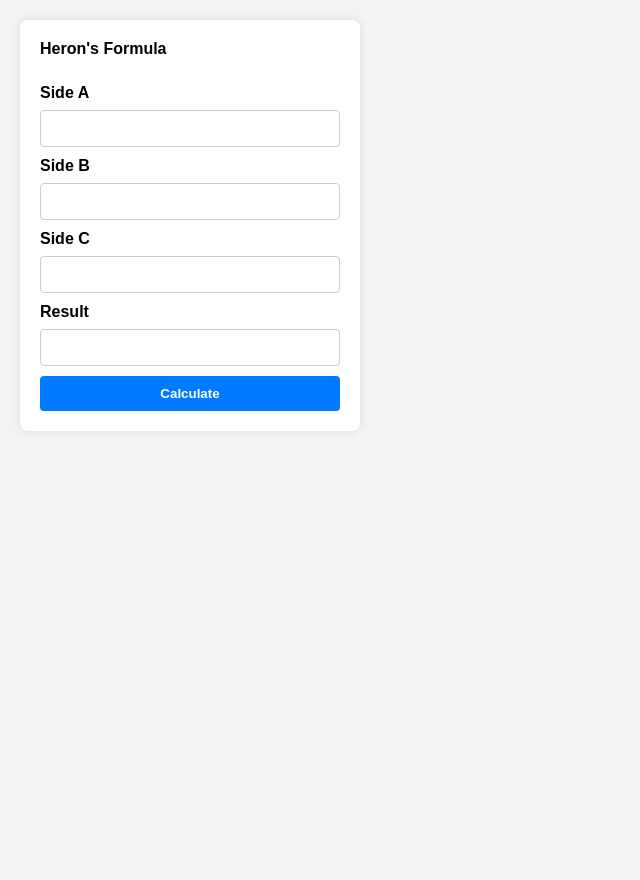
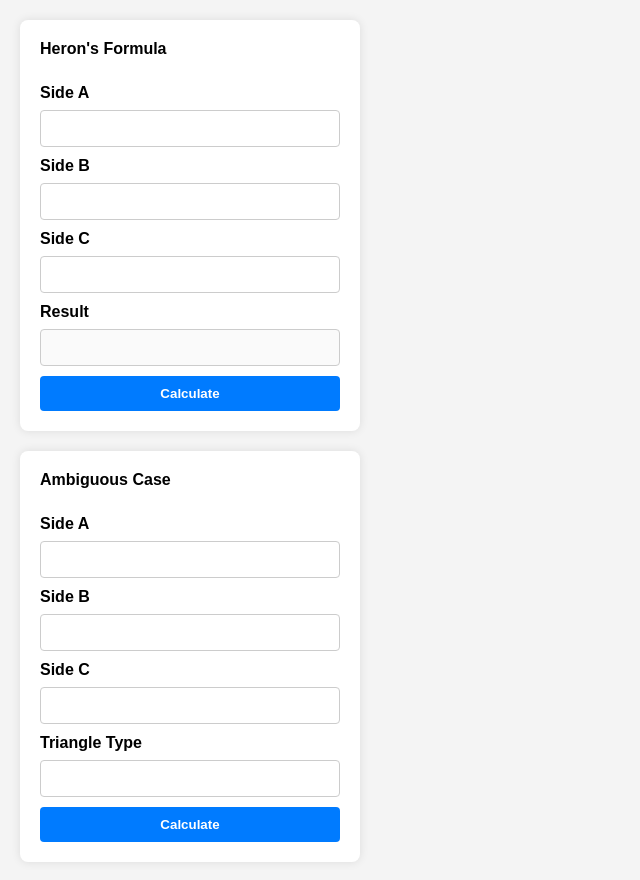
Before and after one commit to JacksonHuang312/assignment3, a plain HTML site: page index.html in a window 1280 px wide. Shown: the whole page, without its empty margins (0-640 px from the left). Before the commit the page ends 800 px from the top, so only its background shows below. Drawn offline with Linux system fonts and the light colour scheme.

Commit message:
Added ambiguous case css

```diff
--- a/index.html
+++ b/index.html
@@ -4,11 +4,13 @@
 <head>
     <meta charset="UTF-8">
     <meta name="viewport" content="width=device-width, initial-scale=1.0">
-    <title>Document</title>
+    <title>Calculators</title>
     <link rel="stylesheet" href="style.css">
+
 </head>
 
 <body>
+
 
     <form id="heron-form">
         <label for="">Heron's Formula</label>
@@ -23,16 +25,34 @@
         <input type="number" name="heron-c" id="heron-c" required>
         <br>
         <label>Result</label>
-        <input type="text" name="heron-result" id="heron-result" readonly>
+        <input type="text" name="heron-result" id="heron-result" disabled>
         <br>
         <input type="submit" value="Calculate">
     </form>
 
-    <script src="script.js"></script>
+
+    <form id="Ambiguous Case">
+        <label for="">Ambiguous Case</label>
+        <br>
+        <label>Side A</label>
+        <input type="number" name="ambig-a" id="ambig-a" required>
+        <br>
+        <label>Side B</label>
+        <input type="number" name="ambig-b" id="ambig-b" required>
+        <br>
+        <label>Side C</label>
+        <input type="number" name="ambig-c" id="ambig-c" required>
+        <br>
+        <label>Triangle Type</label>
+        <input type="text" name="ambig-result" id="ambig-result" readonly>
+        <br>
+        <input type="submit" value="Calculate">
+
+    </form>
 
 
 
-
+    <script src="script.js"></script>
 </body>
 
 </html>
```
